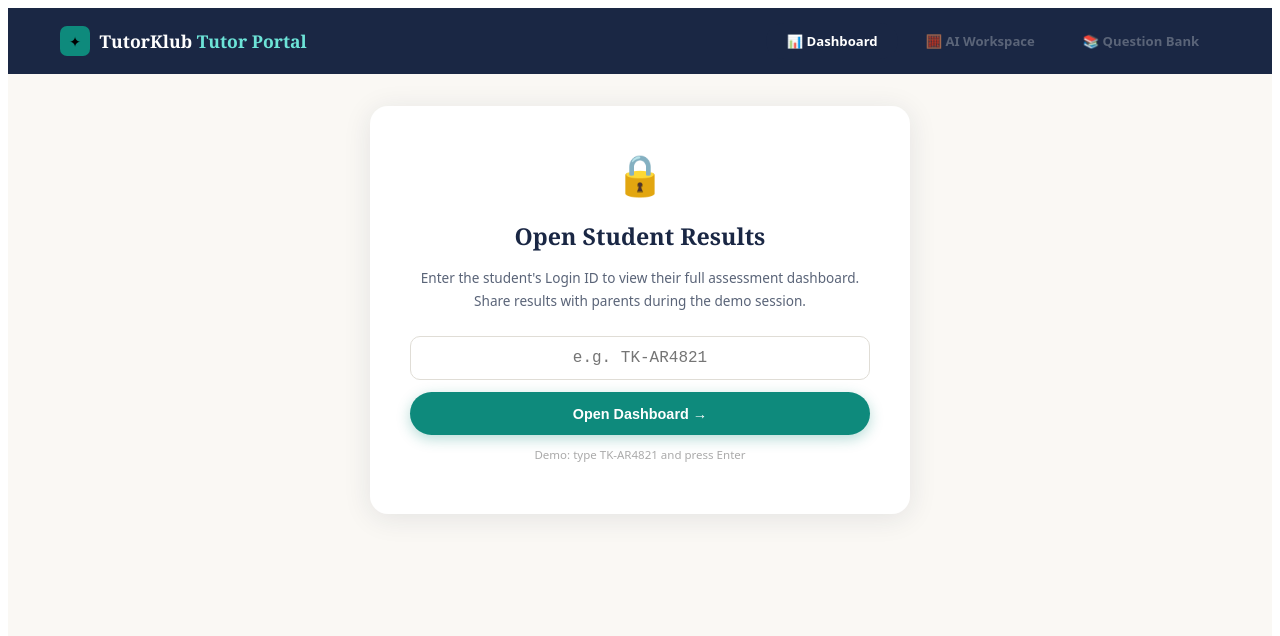
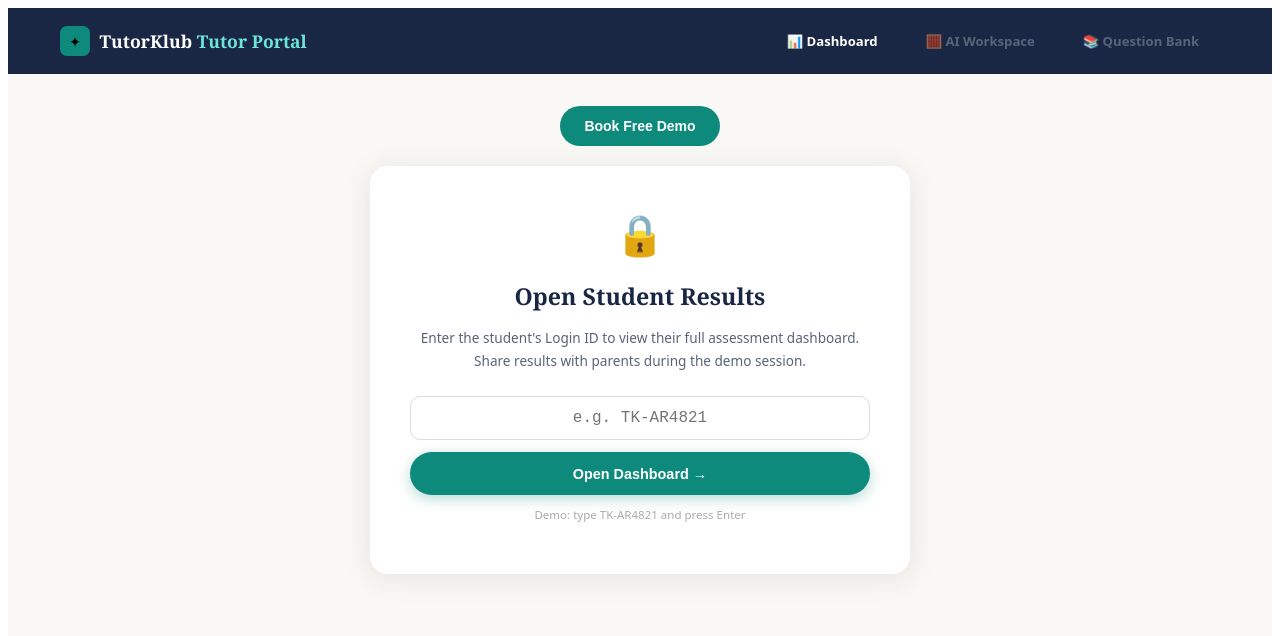
Before and after one commit to rajeshwariraman/tutorklub-portal, a React (Vite) app: page / in a window 1280 px wide. Shown: the top 636 px of the page. Built offline with nearby package versions, Linux system fonts and the light colour scheme.

Commit message:
2Update App.jsx
add button form chatgpt sggestion

```diff
--- a/App.jsx
+++ b/App.jsx
@@ -242,6 +242,23 @@ export default function App(){
     {/* ── DASHBOARD ── */}
     {tab==="dashboard"&&(
     <div style={{maxWidth:1160,margin:"0 auto",padding:"2rem 1.5rem"}}>
+      <div style={{textAlign:"center", marginBottom:"20px"}}>
+  <button
+    onClick={() => window.location.href = "https://calendly.com/tutorklub/free-assessment"}
+    style={{
+      background: "#0e8a7c",
+      color: "white",
+      padding: "12px 24px",
+      borderRadius: "30px",
+      border: "none",
+      fontWeight: "700",
+      fontSize: "14px",
+      cursor: "pointer"
+    }}
+  >
+    Book Free Demo
+  </button>
+</div>
 
       {!student&&(
       <div style={{background:C.white,borderRadius:18,padding:"2.5rem",maxWidth:460,margin:"0 auto",boxShadow:"0 4px 28px rgba(26,39,68,0.1)",textAlign:"center"}}>
```
